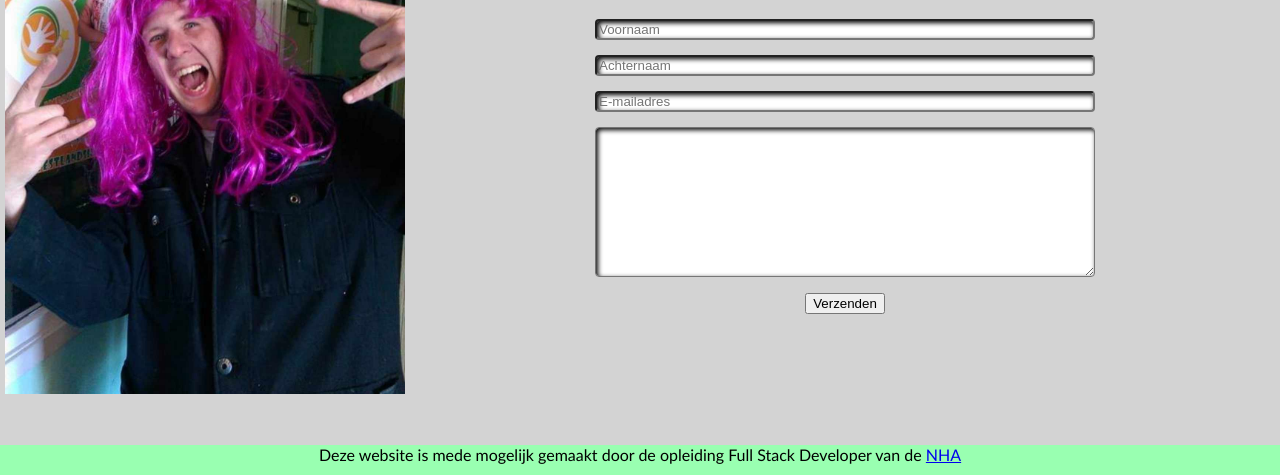
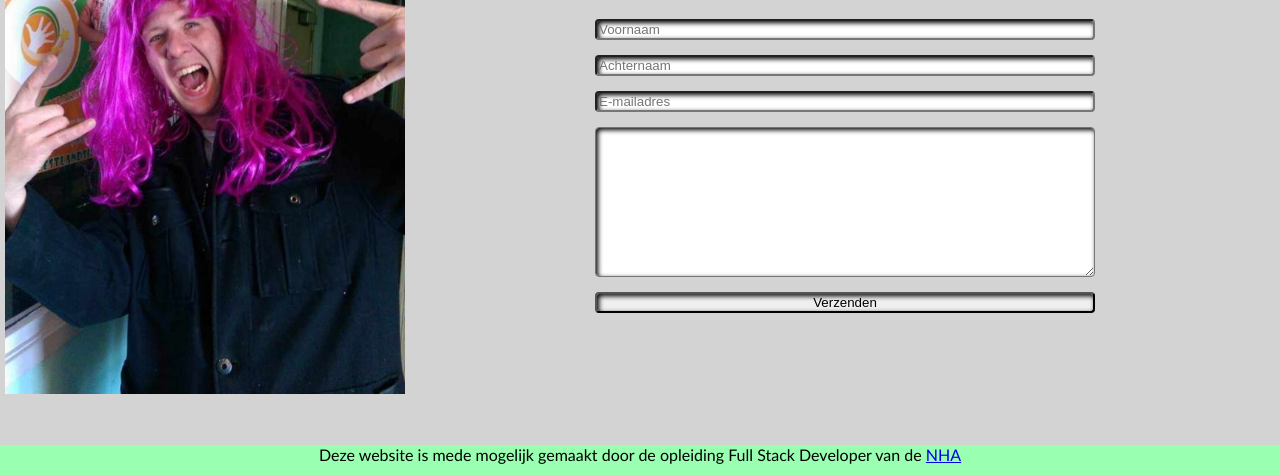
Before and after one commit to razor151987/les15NHA, a plain HTML site: page contact.html in a window 1280 px wide. Shown: the part 325-800 px from the top of the page. Drawn offline with Linux system fonts and the light colour scheme.

Commit message:
Formspree toegevoegd en button active gemaakt.

```diff
--- a/contact.html
+++ b/contact.html
@@ -28,14 +28,13 @@ Vragen over mijn priveleven beantwoord ik niet via e-mail.<br>
 
 
        <h1>Contactformulier</h1>
-       <form id="contactform" method="post">
+       <form id="contactform" action="https://formspree.io/f/xpzvnjbd" method="post">
        <input type="text" name="naam" placeholder="Voornaam" >
        <input type="text" name="achternaam" placeholder="Achternaam" />
        <input type="email" name="email" placeholder="E-mailadres" />
        <textarea class="textarea" name="message" placeholder="Uw bericht">
        </textarea>
-       <input type="submit" value="Verzenden">
-       <br>
+       <button>Verzenden</button>       <br>
        </form>
     </p>
     </div>
--- a/css/style.css
+++ b/css/style.css
@@ -93,7 +93,19 @@ input[type="text"], input[type="email"], textarea, select, button {
     box-shadow: inset 2px 2px 5px black;
     margin-left:auto;
     margin-right:auto;
-    color:#000
+    color:#000;
+}
+
+{
+    background-color:#334f39;
+    color: floralwhite;
+
+}
+
+button:active {
+    background-color:#334f39;
+    color: floralwhite;
+
 }
 
 textarea {
```
